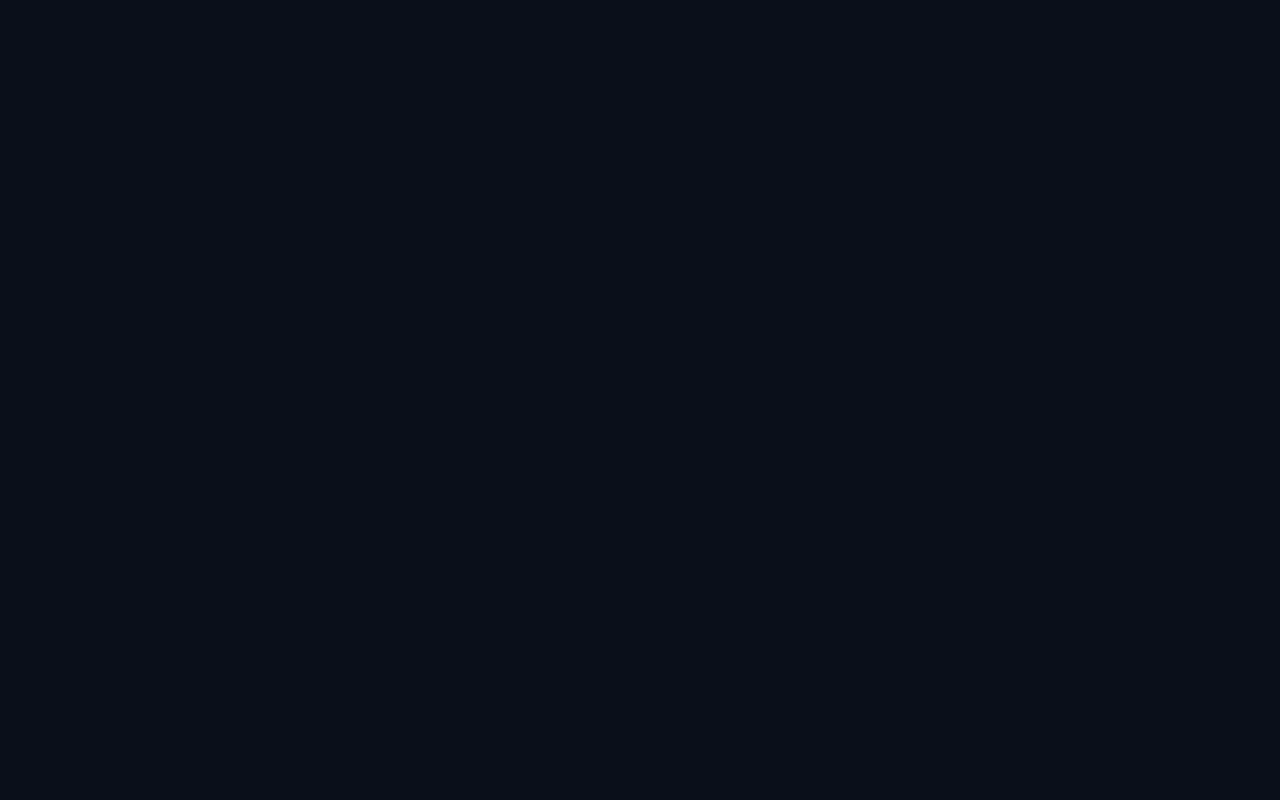
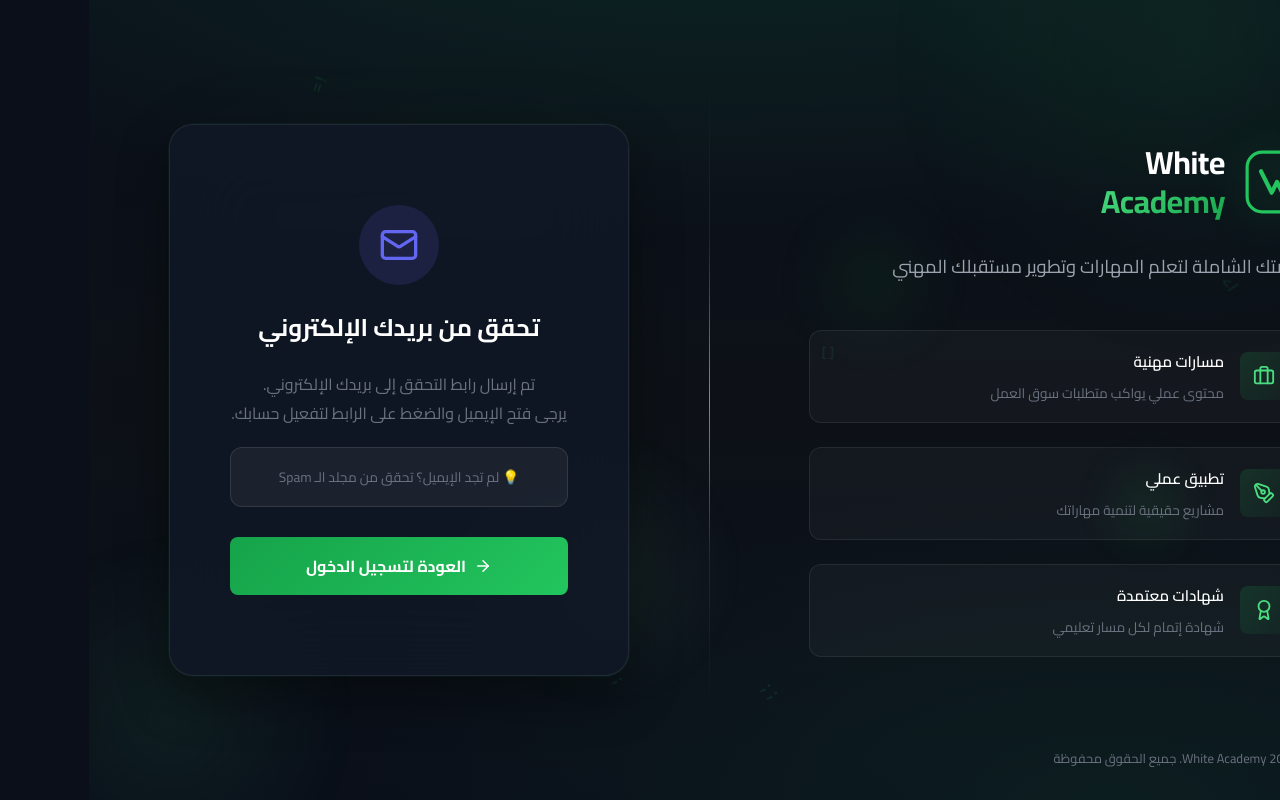
Before and after one commit to SilveU/whitecode-academy, a React (Vite) app in the folder frontend/: page /pending-verification in a window 1280 px wide. Before the commit this address had no page. Built offline with nearby package versions, Linux system fonts and the light colour scheme.

Commit message:
feat: add pending verification page after registration

```diff
--- a/frontend/src/App.jsx
+++ b/frontend/src/App.jsx
@@ -10,6 +10,7 @@
 import TermsPage from './pages/TermsPage'
 import PathsPage from './pages/PathsPage'
 import VerifyEmailPage from './pages/VerifyEmailPage'
+import PendingVerificationPage from './pages/PendingVerificationPage'
 import ScrollToTopButton from './components/common/ScrollToTopButton'
 
 function App() {
@@ -19,6 +20,7 @@
         <Route path="/" element={<HomePage />} />
         <Route path="/auth" element={<AuthPage />} />
         <Route path="/api/authentication/confirm-email" element={<VerifyEmailPage />} />
+        <Route path="/pending-verification" element={<PendingVerificationPage />} />
         <Route path="/paths" element={<PathsPage />} />
         <Route path="/blog" element={<BlogPage />} />
         <Route path="/about" element={<AboutPage />} />
--- a/frontend/src/components/AuthForm.jsx
+++ b/frontend/src/components/AuthForm.jsx
@@ -263,8 +263,8 @@
         setApiError(msg)
         setTimeout(() => setShake(false), 600)
       } else {
-        // Success - tell them to check email
-        onSuccess('تم إنشاء حسابك بنجاح', 'يرجى مراجعة بريدك الإلكتروني لتأكيد الحساب قبل تسجيل الدخول.')
+        // Success - redirect to pending verification page
+        window.location.href = '/pending-verification'
       }
     } catch (err) {
       setShake(true)
--- /dev/null
+++ b/frontend/src/pages/PendingVerificationPage.jsx
@@ -0,0 +1,64 @@
+import { useNavigate } from 'react-router-dom'
+import { Mail, ArrowRight } from 'lucide-react'
+import BackgroundAnimation from '../components/BackgroundAnimation'
+import BrandingSide from '../components/BrandingSide'
+
+export default function PendingVerificationPage() {
+  const navigate = useNavigate()
+
+  return (
+    <>
+      <BackgroundAnimation />
+      <div className="container" dir="rtl">
+        <BrandingSide />
+        <div className="form-side">
+          <div className="form-container">
+            <div className="auth-form" style={{ textAlign: 'center', padding: '40px 20px' }}>
+
+              <div style={{ display: 'flex', flexDirection: 'column', alignItems: 'center', gap: '20px' }}>
+                <div style={{
+                  width: '80px', height: '80px', borderRadius: '50%',
+                  background: 'rgba(99, 102, 241, 0.15)',
+                  display: 'flex', alignItems: 'center', justifyContent: 'center'
+                }}>
+                  <Mail size={40} style={{ color: 'var(--primary-color, #6366f1)' }} />
+                </div>
+
+                <h2 style={{ margin: 0 }}>تحقق من بريدك الإلكتروني</h2>
+
+                <p style={{ color: 'var(--text-muted)', lineHeight: 1.8, maxWidth: '400px' }}>
+                  تم إرسال رابط التحقق إلى بريدك الإلكتروني.
+                  <br />
+                  يرجى فتح الإيميل والضغط على الرابط لتفعيل حسابك.
+                </p>
+
+                <div style={{
+                  padding: '16px', borderRadius: '12px',
+                  background: 'rgba(255,255,255,0.05)',
+                  border: '1px solid rgba(255,255,255,0.1)',
+                  width: '100%', maxWidth: '400px'
+                }}>
+                  <p style={{ color: 'var(--text-muted)', fontSize: '0.85rem', margin: 0 }}>
+                    💡 لم تجد الإيميل؟ تحقق من مجلد الـ Spam
+                  </p>
+                </div>
+
+                <button
+                  className="submit-btn"
+                  style={{ marginTop: '10px' }}
+                  onClick={() => navigate('/auth')}
+                >
+                  <span className="btn-text" style={{ display: 'flex', alignItems: 'center', gap: '8px', justifyContent: 'center' }}>
+                    <ArrowRight size={18} />
+                    العودة لتسجيل الدخول
+                  </span>
+                </button>
+              </div>
+
+            </div>
+          </div>
+        </div>
+      </div>
+    </>
+  )
+}
```
